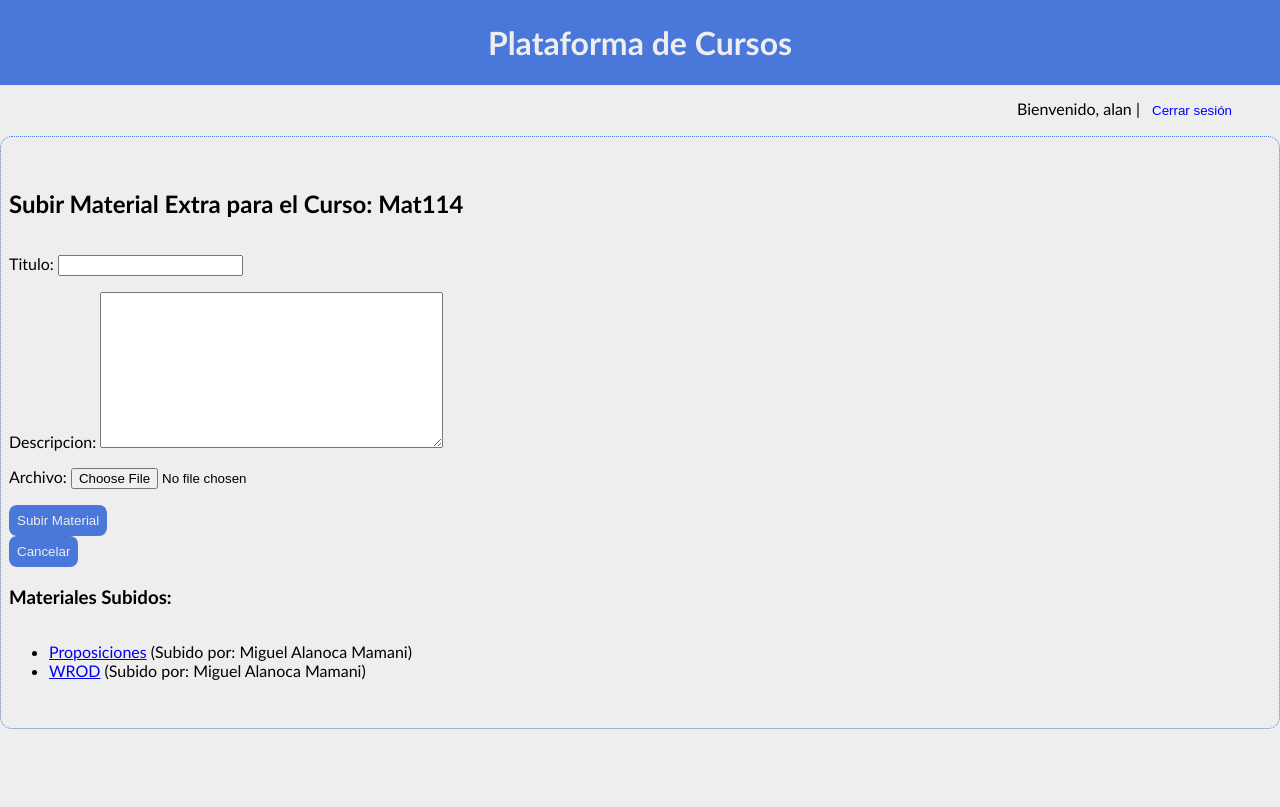
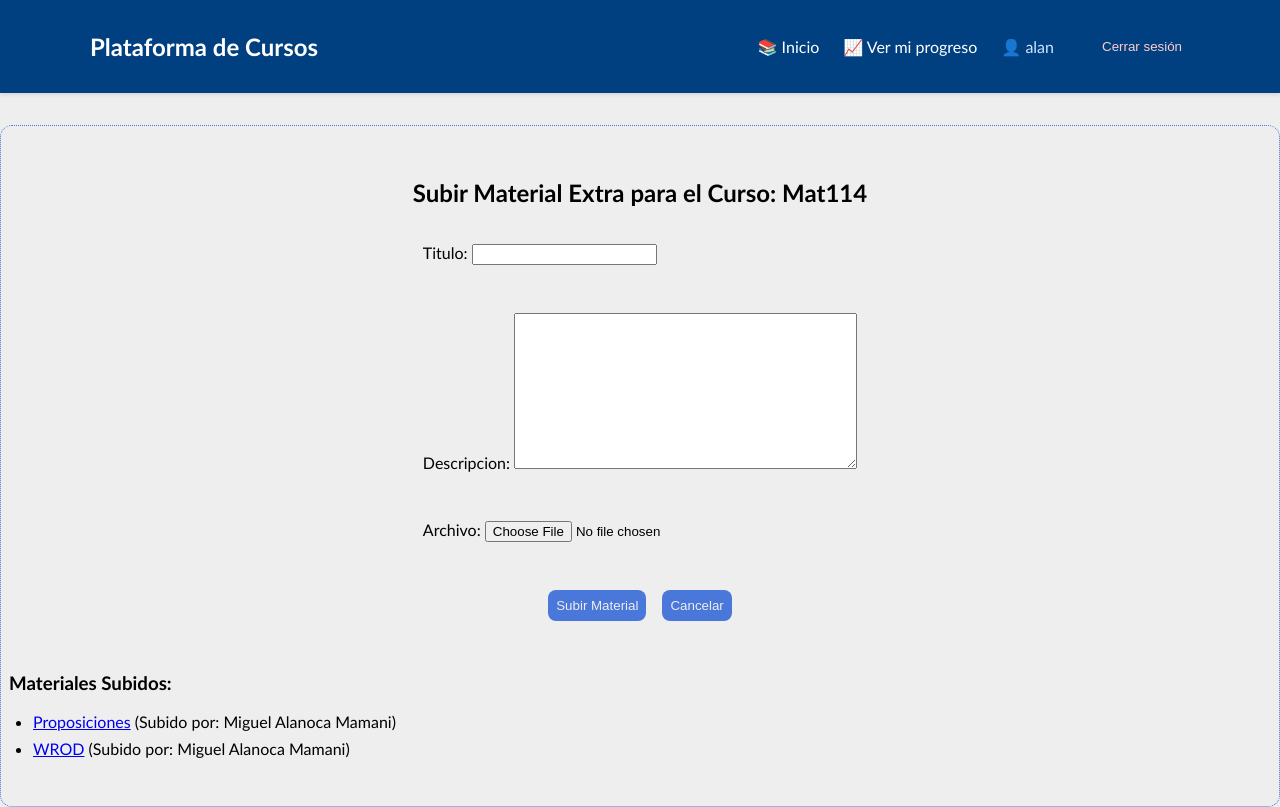
Before and after one commit to Riivaldo/PlataformaCursosBreves, a Django app: page /curso/1/subir_material_extra/ in a window 1280 px wide. Before the commit the page ends 729 px from the top, so only its background shows below. Run offline with Django 5.2, Linux system fonts and the light colour scheme; a user stored in the database is signed in; data comes from the database, SQL or seed files in the repository; both versions use the stored data as it was after the commit.

Commit message:
MejorandoEStilo_V2

```diff
--- a/PlataformaDeCursos/cursos/templates/cursos/base.html
+++ b/PlataformaDeCursos/cursos/templates/cursos/base.html
@@ -3,32 +3,30 @@
   <head>
     <meta charset="UTF-8" />
     <meta name="viewport" content="width=device-width, initial-scale=1.0" />
-    {% load static%}
+    {% load static %}
     <link rel="stylesheet" href="{% static 'css/estilos_generales.css' %}">
     <title>{% block title %}Plataforma Cursos{% endblock %}</title>
-</title>
   </head>
   <body>
-    {% comment %} VER PROGRESO DEL ESTUDIANTE EN LOS CURSOS {% endcomment %}
-    <div class="header">
-      <h1 style="text-align: center;">Plataforma de Cursos</h1>
-    </div>
+    <header class="navbar">
+      <div class="navbar-container">
+        <h1 class="logo">Plataforma de Cursos</h1>
+        <nav class="nav-links">
+          <a href="{% url 'lista_cursos' %}">📚 Inicio</a>
+          <a href="{% url 'progreso_estudiante' %}">📈 Ver mi progreso</a>
 
-    <div class="logged" style="text-align: right; margin: 10px 40px 10px 0">
-      {% if user.is_authenticated %} Bienvenido, {{ user.username }} |
-      <form action="{% url 'logout' %}" method="post" style="display: inline">
+          {% if user.is_authenticated %}
+            <span class="welcome-text">👤 {{ user.username }}</span>
+            <form action="{% url 'logout' %}" method="post" class="logout-form">
               {% csrf_token %}
-        <button
-          type="submit"
-          style="background: none; border: none; color: blue; cursor: pointer"
-        >
-          Cerrar sesión
-        </button>
+              <button type="submit">Cerrar sesión</button>
             </form>
           {% else %}
             <a href="{% url 'login' %}">Iniciar sesión</a>
           {% endif %}
+        </nav>
       </div>
+    </header>
 
     <div class="contenido">
       {% block content %}{% endblock %}
--- a/PlataformaDeCursos/cursos/templates/cursos/dashboard_profesor.html
+++ b/PlataformaDeCursos/cursos/templates/cursos/dashboard_profesor.html
@@ -5,8 +5,7 @@
 {% block title %} Profesor {% endblock %}
 
 {% block content %}
-<h2 style="text-align:center">Panel del Profesor</h2>
-
+<h2 class="centrado">Panel del Profesor</h2>
 <p>Bienvenido, {{ user.get_full_name|default:user.username }}</p>
 
 <h3>Tus cursos:</h3>
--- a/PlataformaDeCursos/cursos/templates/cursos/progreso_estudiante.html
+++ b/PlataformaDeCursos/cursos/templates/cursos/progreso_estudiante.html
@@ -11,7 +11,7 @@
 
 {% if progreso_por_curso %}
     {% for curso_id, datos in progreso_por_curso.items %}
-        <div>
+        <div class="card-progreso">
             <h3>{{ datos.curso.titulo }}</h3>
             <p><strong>Progreso:</strong> {{ datos.porcentaje }}%</p>
             <p><strong>Recursos completados:</strong> {{ datos.completados }} de {{ datos.total }}</p>
@@ -33,7 +33,5 @@
     <p>No estás inscrito en ningún curso aún.</p>
 {% endif %}
 
-
-
 <a href="{% url 'lista_cursos' %}"><button>Volver a cursos</button></a>
 {% endblock %}
--- a/PlataformaDeCursos/cursos/templates/cursos/subir_material_extra.html
+++ b/PlataformaDeCursos/cursos/templates/cursos/subir_material_extra.html
@@ -5,15 +5,18 @@
 {% comment %} # muesra el detalle de los cursos como las fechas de inicio, fin, ademas de los usuarios inscritos a dicho curso {% endcomment %}
 
 {% block content %}
-<h2>Subir Material Extra para el Curso: {{ curso.titulo }}</h2>
+<h2 class="centrado">Subir Material Extra para el Curso: {{ curso.titulo }}</h2>
+
 <form method="post" enctype="multipart/form-data">
     {% csrf_token %}
     {{ form.as_p }}
-    <button type="submit">Subir Material</button>
+    <div class="btn-container">
+        <button type="submit">Subir Material</button>
+        <a href="{% url 'detalle_curso' curso.id %}"><button type="button">Cancelar</button></a>
+    </div>
 </form>
 
-<a href="{% url 'detalle_curso' curso.id %}"><button>Cancelar</button></a>
-
+<div class="material-extra">
 {% if material_extra %}
     <h3>Materiales Subidos:</h3>
     <ul>
@@ -27,4 +30,5 @@
 {% else %}
     <p>No hay material extra disponible para este curso.</p>
 {% endif %}
+</div>
 {% endblock %}
--- a/PlataformaDeCursos/cursos/views.py
+++ b/PlataformaDeCursos/cursos/views.py
@@ -148,13 +148,14 @@ def progreso_estudiante(request):
         completados = progresos.filter(inscripcion=inscripcion, completado=True).count()
         total = recursos.count()
         porcentaje = (completados / total * 100) if total > 0 else 0
-        progreso_por_curso[inscripcion.curso] = {
+        progreso_por_curso[inscripcion.curso.id] = {
+            'curso': inscripcion.curso,
             'porcentaje': round(porcentaje, 2),
             'total': total,
             'completados': completados,
-            'recursos': recursos
+            'recursos': recursos,
+            'completados_ids': list(progresos.filter(inscripcion=inscripcion, completado=True).values_list('recurso_id', flat=True))
         }
-
     return render(request, 'cursos/progreso_estudiante.html', {
         'progreso_por_curso': progreso_por_curso
     })
--- a/PlataformaDeCursos/static/css/estilos_generales.css
+++ b/PlataformaDeCursos/static/css/estilos_generales.css
@@ -58,3 +58,137 @@ th {
   color: var(--color-secundario);
   border: 2px solid var(--color-tablas);
 }
+
+/* MEJORANDO DISEÑO */
+.centrado {
+  text-align: center;
+}
+.link {
+  color: var(--color-secundario);
+  text-decoration: underline;
+}
+.btn-container {
+  display: flex;
+  gap: 1rem;
+  justify-content: center;
+  margin-top: 1rem;
+}
+
+.lista-cursos {
+  padding-left: 1.5rem;
+}
+.lista-cursos li {
+  margin-bottom: 0.5rem;
+}
+
+.detalle {
+  margin: 1rem 0;
+}
+form {
+  display: flex;
+  flex-direction: column;
+  gap: 1rem;
+  max-width: 500px;
+  margin: auto;
+}
+.card-progreso {
+  border: 1px solid var(--color-secundario);
+  padding: 1rem;
+  border-radius: 8px;
+  margin-bottom: 1rem;
+  background-color: #fff;
+}
+.material-extra {
+  margin-top: 2rem;
+}
+
+.material-extra ul {
+  padding-left: 1.5rem;
+  list-style: disc;
+}
+
+.material-extra li {
+  margin-bottom: 0.5rem;
+}
+.recurso-detalle {
+  max-width: 600px;
+  margin: auto;
+  background-color: #fff;
+  padding: 2rem;
+  border-radius: 8px;
+  box-shadow: 0 0 10px rgba(0,0,0,0.1);
+}
+
+.recurso-detalle h2 {
+  margin-bottom: 1rem;
+}
+
+.recurso-detalle p {
+  margin: 0.5rem 0;
+}
+
+.estado-completado {
+  color: green;
+  font-weight: bold;
+}
+/* Barra de navegación */
+
+.navbar {
+  background-color: #004080;
+  color: white;
+  padding: 1rem 2rem;
+  box-shadow: 0 2px 4px rgba(0, 0, 0, 0.1);
+  margin-bottom: 2rem;
+}
+
+.navbar-container {
+  display: flex;
+  justify-content: space-between;
+  align-items: center;
+  max-width: 1100px;
+  margin: auto;
+}
+
+.logo {
+  font-size: 1.5rem;
+  font-weight: bold;
+}
+
+.nav-links {
+  display: flex;
+  align-items: center;
+  gap: 1.5rem;
+}
+
+.nav-links a {
+  color: white;
+  text-decoration: none;
+  font-weight: 500;
+  transition: color 0.3s ease;
+}
+
+.nav-links a:hover {
+  color: #cce6ff;
+}
+
+.welcome-text {
+  color: #cce6ff;
+  margin-right: 1rem;
+}
+
+.logout-form {
+  display: inline;
+}
+
+.logout-form button {
+  background: none;
+  border: none;
+  color: #ffcccb;
+  cursor: pointer;
+  font-weight: 500;
+  transition: color 0.3s;
+}
+
+.logout-form button:hover {
+  color: #ffffff;
+}
```
Also changed, not shown: PlataformaDeCursos/cursos/templates/cursos/cursos.html (+3 -12 lines), PlataformaDeCursos/cursos/templates/cursos/detalle_Cursos.html (+6 -4 lines), PlataformaDeCursos/cursos/templates/cursos/ver_recurso.html (+5 -2 lines), PlataformaDeCursos/db.sqlite3. Lines whose indentation alone changed are shown as unchanged.
